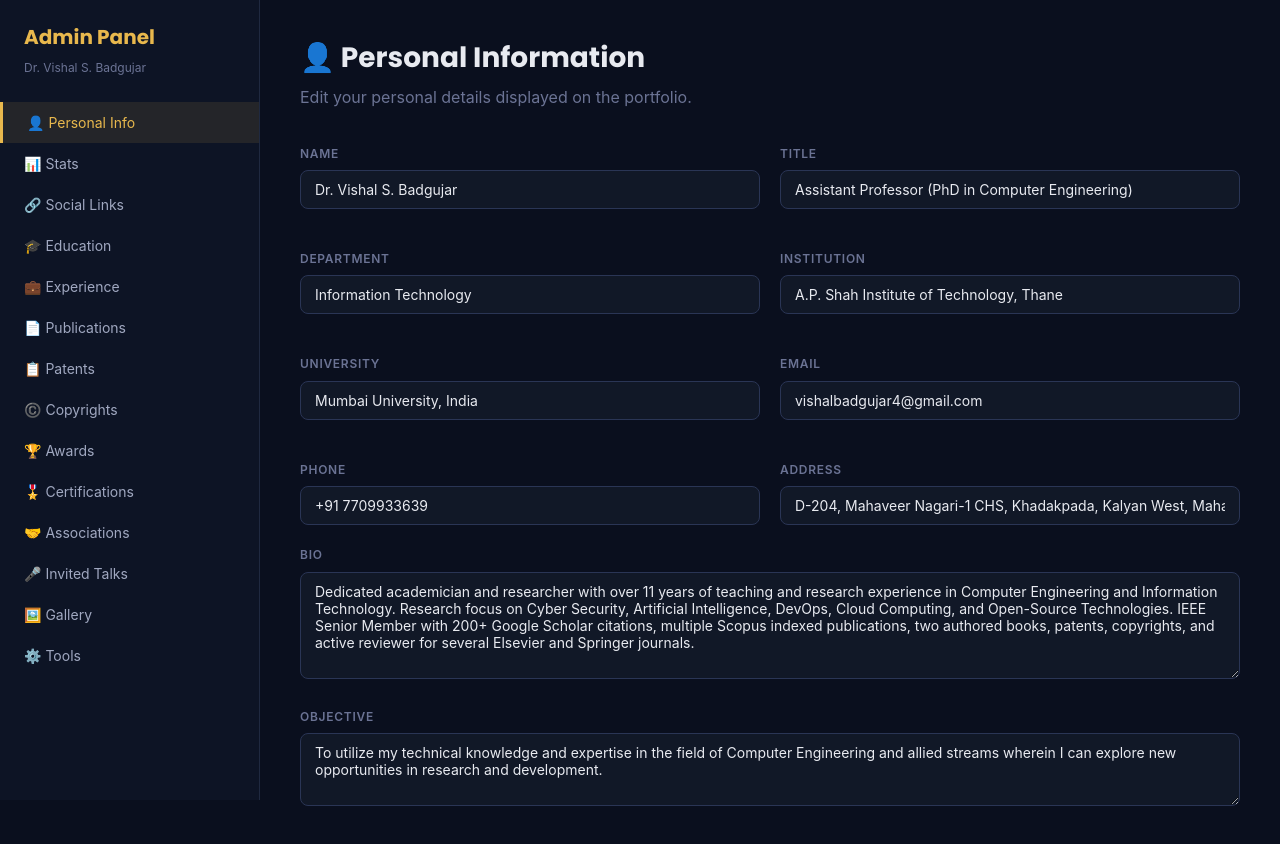
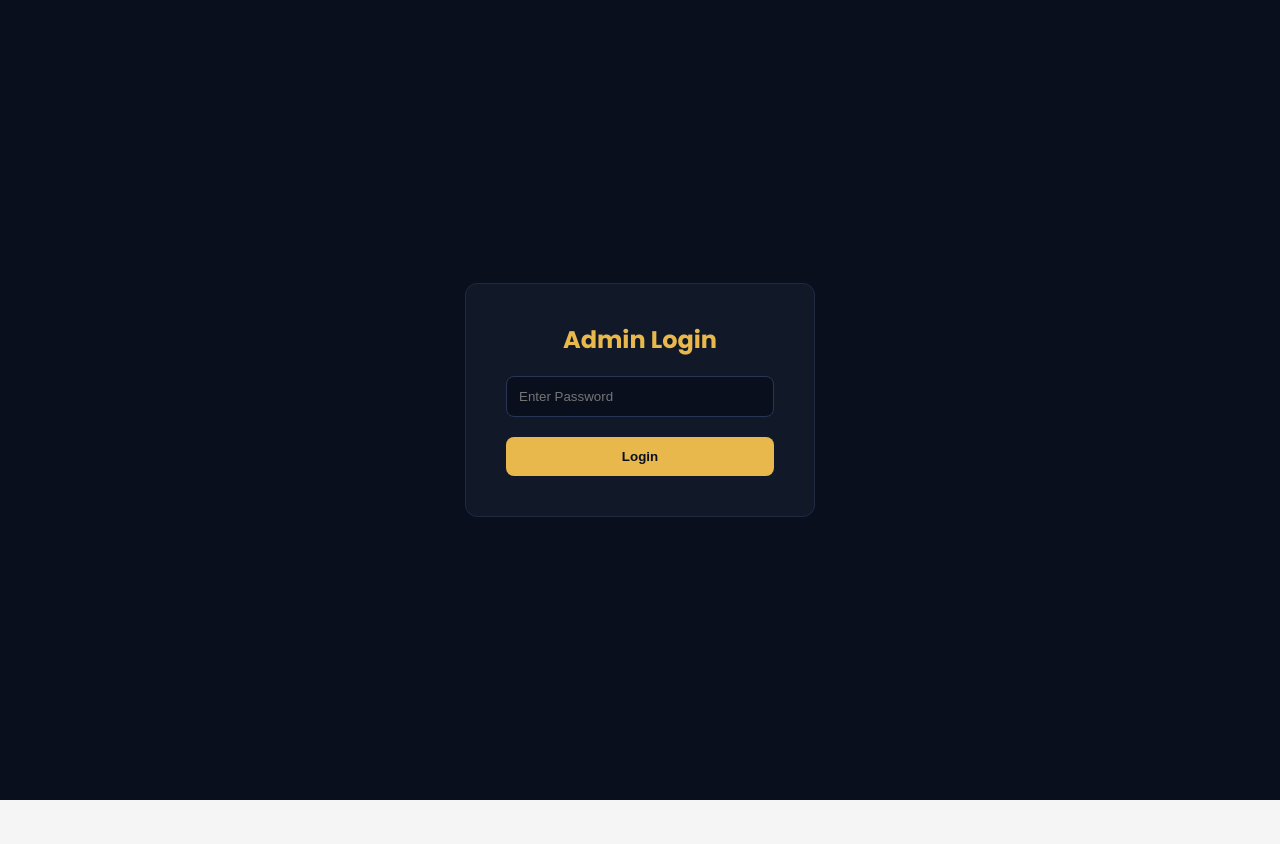
Before and after one commit to vishal003/vb, a Next.js app: page /adminvb in a window 1280 px wide. Shown: the top 844 px of the page. After the commit the page ends 800 px from the top, so only its background shows below. Built offline with nearby package versions, Linux system fonts and the light colour scheme.

Commit message:
feat: admin panel authentication and manual commit toggle

```diff
--- a/app/adminvb/page.js
+++ b/app/adminvb/page.js
@@ -8,8 +8,14 @@ export default function AdminPanel() {
   const [toast, setToast] = useState('');
   const [editingItem, setEditingItem] = useState(null);
   const [confirmModal, setConfirmModal] = useState(null); // { sectionKey, itemId }
+  const [isAuthenticated, setIsAuthenticated] = useState(false);
+  const [passwordInput, setPasswordInput] = useState('');
+  const [loginLoading, setLoginLoading] = useState(false);
 
   useEffect(() => {
+    if (sessionStorage.getItem('admin_auth') === 'true') {
+      setIsAuthenticated(true);
+    }
     setData(DataManager.getData());
   }, []);
 
@@ -19,14 +25,43 @@ export default function AdminPanel() {
   };
 
   const saveAll = async (newData) => {
-    showToast('⏳ Saving to GitHub & Triggering Rebuild...');
     const result = await DataManager.saveData(newData);
     if (result.success) {
       setData({ ...newData });
+      // Removed toast to make typing feel instantaneous
+    } else {
+      showToast(`❌ Failed to save locally: ${result.error}`);
+    }
+  };
+
+  const commitToGithub = async () => {
+    showToast('⏳ Committing to GitHub & Triggering Rebuild...');
+    const result = await DataManager.commitToGithub();
+    if (result.success) {
       showToast('✅ Saved successfully & Rebuild triggered!');
     } else {
-      showToast(`❌ Failed to save: ${result.error}`);
+      showToast(`❌ Failed to commit: ${result.error}`);
     }
+  };
+
+  const handleLogin = async (e) => {
+    e.preventDefault();
+    setLoginLoading(true);
+    try {
+      const res = await fetch('/api/verify-password', {
+        method: 'POST', body: JSON.stringify({ password: passwordInput })
+      });
+      const { success } = await res.json();
+      if (success) {
+        setIsAuthenticated(true);
+        sessionStorage.setItem('admin_auth', 'true');
+      } else {
+        alert('Incorrect Password!');
+      }
+    } catch(err) {
+      alert('Error verifying password.');
+    }
+    setLoginLoading(false);
   };
 
   const handlePersonalChange = (field, value) => {
@@ -63,11 +98,10 @@ export default function AdminPanel() {
       const idx = target.findIndex(x => x.id === itemId);
       if (idx !== -1) {
         target.splice(idx, 1);
-        showToast('⏳ Deleting & Triggering Rebuild...');
         const result = await DataManager.saveData(newData);
         if (result.success) {
           setData(newData);
-          showToast('🗑️ Item deleted & Rebuild triggered!');
+          showToast('🗑️ Item deleted locally. Click Commit to apply to live site.');
         } else {
           showToast(`❌ Failed to delete: ${result.error}`);
         }
@@ -77,11 +111,10 @@ export default function AdminPanel() {
   };
 
   const addItem = async (sectionKey, template) => {
-    showToast('⏳ Adding & Triggering Rebuild...');
     const result = await DataManager.addItem(sectionKey, { ...template });
     if (result.success) {
       setData(DataManager.getData());
-      showToast('✅ Item added & Rebuild triggered!');
+      showToast('✅ Item added locally. Click Commit to apply to live site.');
     } else {
       showToast(`❌ Failed to add item: ${result.error}`);
     }
@@ -122,15 +155,35 @@ export default function AdminPanel() {
 
   const resetData = async () => {
     if (!confirm('Reset all data to defaults? This cannot be undone!')) return;
-    showToast('⏳ Resetting & Triggering Rebuild...');
     const result = await DataManager.resetToDefaults();
     if (result.success) {
       setData(DataManager.getData());
-      showToast('🔄 Reset to defaults & Rebuild triggered!');
+      showToast('🔄 Reset to defaults. Click Commit to apply to live site.');
     } else {
       showToast(`❌ Failed to reset: ${result.error}`);
     }
   };
+
+  if (!isAuthenticated) {
+    return (
+      <div style={{ display: 'flex', alignItems: 'center', justifyContent: 'center', height: '100vh', background: '#0a0f1e', color: '#e8eaf0' }}>
+        <form onSubmit={handleLogin} style={{ background: '#111827', padding: '40px', borderRadius: '12px', border: '1px solid #1f2940', width: '350px', textAlign: 'center' }}>
+          <h2 style={{ color: '#e8b84d', marginBottom: '20px' }}>Admin Login</h2>
+          <input
+            type="password"
+            placeholder="Enter Password"
+            value={passwordInput}
+            onChange={e => setPasswordInput(e.target.value)}
+            style={{ width: '100%', padding: '12px', border: '1px solid #2a3555', borderRadius: '8px', background: '#0a0f1e', color: '#fff', marginBottom: '20px' }}
+            required
+          />
+          <button type="submit" disabled={loginLoading} style={{ width: '100%', padding: '12px', background: '#e8b84d', color: '#0a0f1e', border: 'none', borderRadius: '8px', fontWeight: 'bold', cursor: loginLoading ? 'not-allowed' : 'pointer' }}>
+            {loginLoading ? 'Verifying...' : 'Login'}
+          </button>
+        </form>
+      </div>
+    );
+  }
 
   if (!data) return <div style={{ display: 'flex', alignItems: 'center', justifyContent: 'center', height: '100vh', background: '#0a0f1e', color: '#e8eaf0' }}>Loading...</div>;
 
@@ -237,6 +290,12 @@ export default function AdminPanel() {
             {tab.label}
           </button>
         ))}
+        <div style={{ padding: '24px', marginTop: 'auto' }}>
+          <button onClick={commitToGithub} style={{ width: '100%', background: '#e8b84d', color: '#0a0f1e', border: 'none', padding: '12px', borderRadius: '8px', fontWeight: 'bold', cursor: 'pointer', boxShadow: '0 4px 14px rgba(232,184,77,0.3)' }}>
+            🚀 Commit to GitHub
+          </button>
+          <p style={{ fontSize: '11px', color: '#6b7394', marginTop: '8px', textAlign: 'center' }}>Click to publish local changes</p>
+        </div>
       </div>
 
       <div className="admin-main">
--- /dev/null
+++ b/app/api/verify-password/route.js
@@ -0,0 +1,15 @@
+import { NextResponse } from 'next/server';
+
+export async function POST(req) {
+  try {
+    const { password } = await req.json();
+    const envPass = process.env.ADMIN_PASSWORD;
+    if (!envPass) {
+      // Fallback if environment variable is not set
+      return NextResponse.json({ success: password === 'Vishal@11111' });
+    }
+    return NextResponse.json({ success: password === envPass });
+  } catch(e) {
+    return NextResponse.json({ success: false });
+  }
+}
--- a/app/components/Certifications.js
+++ b/app/components/Certifications.js
@@ -93,7 +93,7 @@ export default function Certifications() {
     <section className="section section-white">
       <div className="section-title-wrapper">
         <span className="section-bg-text">CERTIFICATIONS</span>
-        <h2 className="section-title">Certifications</h2>
+        <h2 className="section-title" style={{ fontSize: '32px' }}>Certifications and Badges Earned</h2>
       </div>
 
       <div style={{ display: 'flex', gap: '20px', marginBottom: '30px', borderBottom: '2px solid var(--border)', paddingBottom: '10px', overflowX: 'auto', whiteSpace: 'nowrap' }}>
--- a/app/page.js
+++ b/app/page.js
@@ -23,7 +23,7 @@ const SECTIONS = [
   { id: 'education', label: 'Qualification', icon: Icons.education },
   { id: 'experience', label: 'Experience', icon: Icons.experience },
   { id: 'skills', label: 'Key Skills', icon: Icons.skills },
-  { id: 'certifications', label: 'Certifications', icon: Icons.certificate },
+  { id: 'certifications', label: 'Certifications & Badges', icon: Icons.certificate },
   { id: 'achievements', label: 'Achievements', icon: Icons.trophy },
   { id: 'publications', label: 'Research', icon: Icons.publication },
   { id: 'patents', label: 'Intellectual Property', icon: Icons.patent },
--- a/lib/data.json
+++ b/lib/data.json
@@ -584,6 +584,13 @@
       "organization": "Ministry of Education, Govt. of India",
       "year": "",
       "description": "STAR QC Award in NPTEL Translation and Quality Review Project."
+    },
+    {
+      "id": "aw2",
+      "title": "Best Faculty Overall Performance",
+      "organization": "APSIT, Thane – Dept. of IT",
+      "year": "",
+      "description": "Best faculty overall performance in Department of Information Technology."
     }
   ],
   "certifications": [
@@ -995,13 +1002,6 @@
       "description": "Recognized as IEEE Senior Member for significant contributions."
     },
     {
-      "id": "aw2",
-      "title": "Best Faculty Overall Performance",
-      "organization": "APSIT, Thane – Dept. of IT",
-      "year": "",
-      "description": "Best faculty overall performance in Department of Information Technology."
-    },
-    {
       "id": "aw3",
       "title": "Red Hat Academy Program Educator",
       "organization": "Red Hat",
```
Also changed, not shown: lib/data.js.
